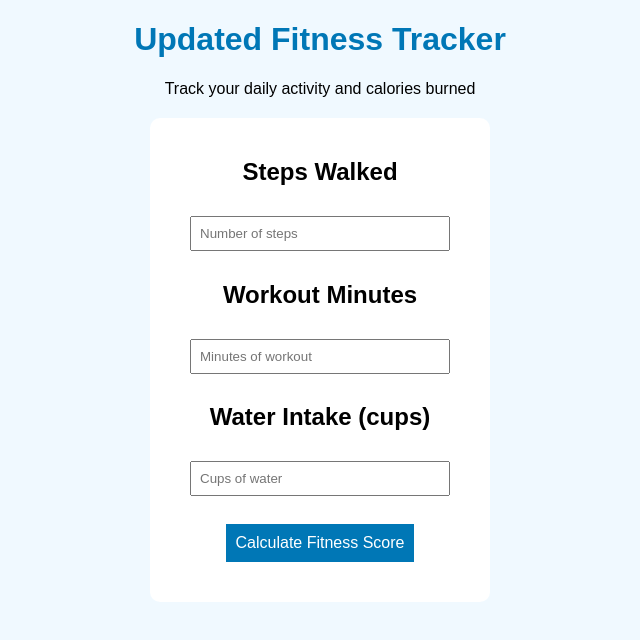
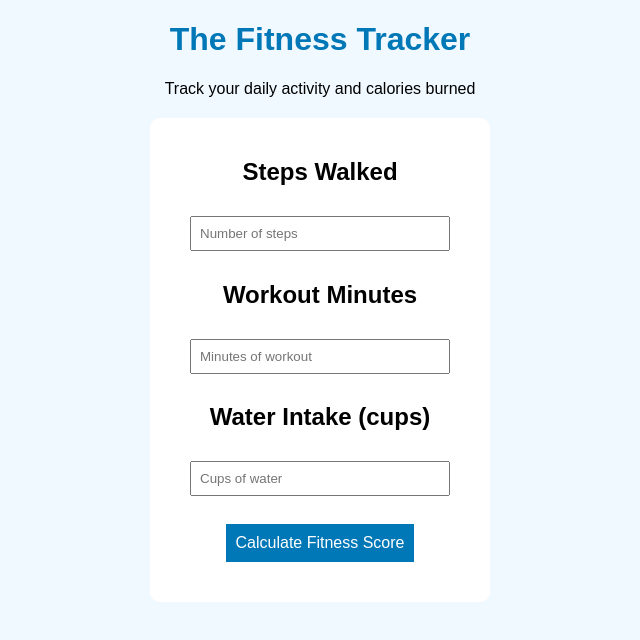
Before and after one commit to MariyaBCA77/fitness-tracker, a website: page index.html in a window 1280 px wide. Shown: the whole page, without its empty margins (320-960 px from the left). Drawn offline with Linux system fonts and the light colour scheme.

Commit message:
Update header and title in index.html
fitness

```diff
--- a/index.html
+++ b/index.html
@@ -6,7 +6,7 @@
 </head>
 <body>
 
-<h1>Updated Fitness Tracker</h1>
+<h1>The Fitness Tracker</h1>
 <p>Track your daily activity and calories burned</p>
 
 <div class="container">
```
